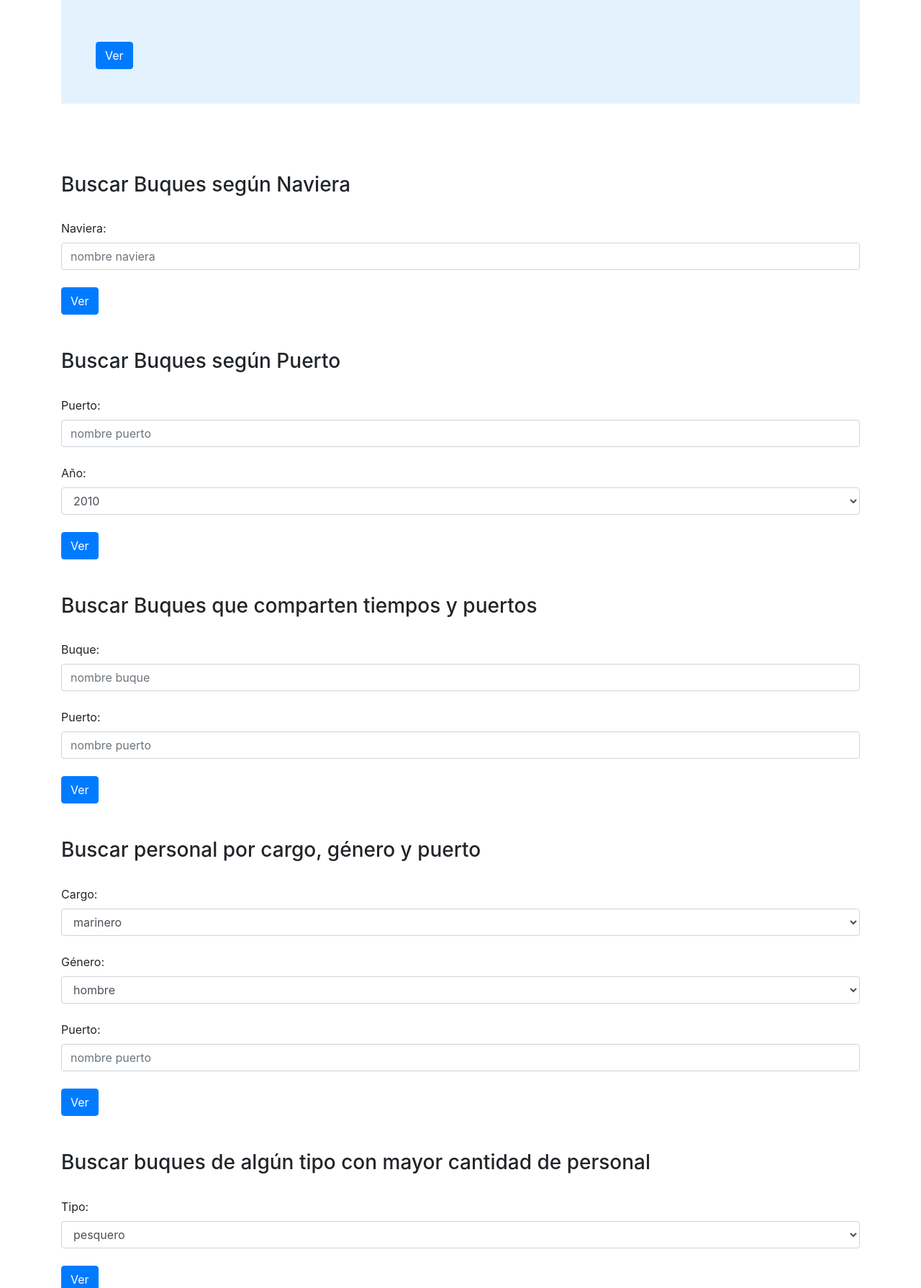
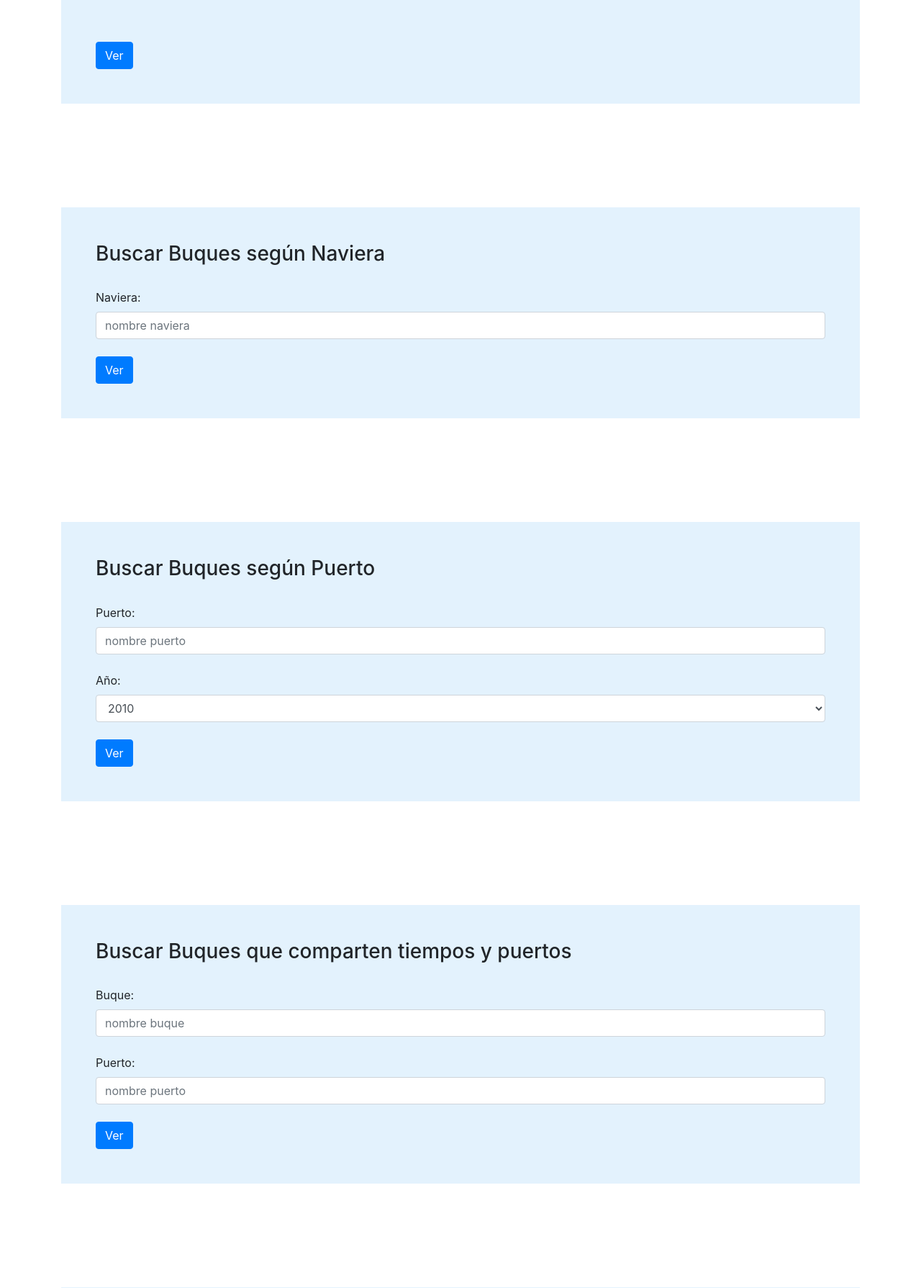
Before and after one commit to macavarelau/Proyecto_BBDD, a PHP site: page / in a window 1280 px wide. Shown: the part 440-2229 px from the top of the page at 72% size. Run offline with PHP 8.4, Linux system fonts and the light colour scheme.

Commit message:
modificando containers index

```diff
--- a/Sites/index.php
+++ b/Sites/index.php
@@ -24,7 +24,8 @@
   <br>
   <br>
   <!-- CONSULTA 2-->
-  <h3 >Buscar Buques según Naviera</h3>
+  <div class="container p-5 my-5 text-black " style="background-color: #e3f2fd">
+    <h3 >Buscar Buques según Naviera</h3>
 
   <form  action="consultas/consulta_2.php" method="post">
     <br/>
@@ -34,13 +35,14 @@
     <button type="submit" class="btn btn-primary">Ver</button>
 
   </form>
+  </div>
 
   <br>
   <br>
 
-
   <!-- CONSULTA 3-->
-  <h3 >Buscar Buques según Puerto</h3>
+  <div class="container p-5 my-5 text-black " style="background-color: #e3f2fd">
+    <h3 >Buscar Buques según Puerto</h3>
 
   <form  action="consultas/consulta_3.php" method="post">
     <br/>
@@ -66,13 +68,14 @@
     <button  type="submit" class="btn btn-primary">Ver</button>
 
   </form>
+  </div>
 
   <br>
   <br>
 
 
   <!-- CONSULTA 4-->
-
+<div class="container p-5 my-5 text-black " style="background-color: #e3f2fd">
   <h3 >Buscar Buques que comparten tiempos y puertos</h3>
 
 <form  action="consultas/consulta_4.php" method="post">
@@ -86,12 +89,13 @@
   <button  type="submit" class="btn btn-primary">Ver</button>
 
 </form>
+</div>
 
 <br>
 <br>
 
   <!-- CONSULTA 5-->
-
+<div class="container p-5 my-5 text-black " style="background-color: #e3f2fd">
   <h3 >Buscar personal por cargo, género y puerto</h3>
 
 <form  action="consultas/consulta_5.php" method="post">
@@ -114,11 +118,13 @@
   <button  type="submit" class="btn btn-primary">Ver</button>
 
 </form>
+</div>
 
 <br>
 <br>
 
   <!-- CONSULTA 6-->
+<div class="container p-5 my-5 text-black " style="background-color: #e3f2fd">
 <h3 >Buscar buques de algún tipo con mayor cantidad de personal</h3>
 
 <form  action="consultas/consulta_6.php" method="post">
@@ -133,6 +139,7 @@
   <button  type="submit" class="btn btn-primary">Ver</button>
 
 </form>
+</div>
 
   <br>
   <br>
```
